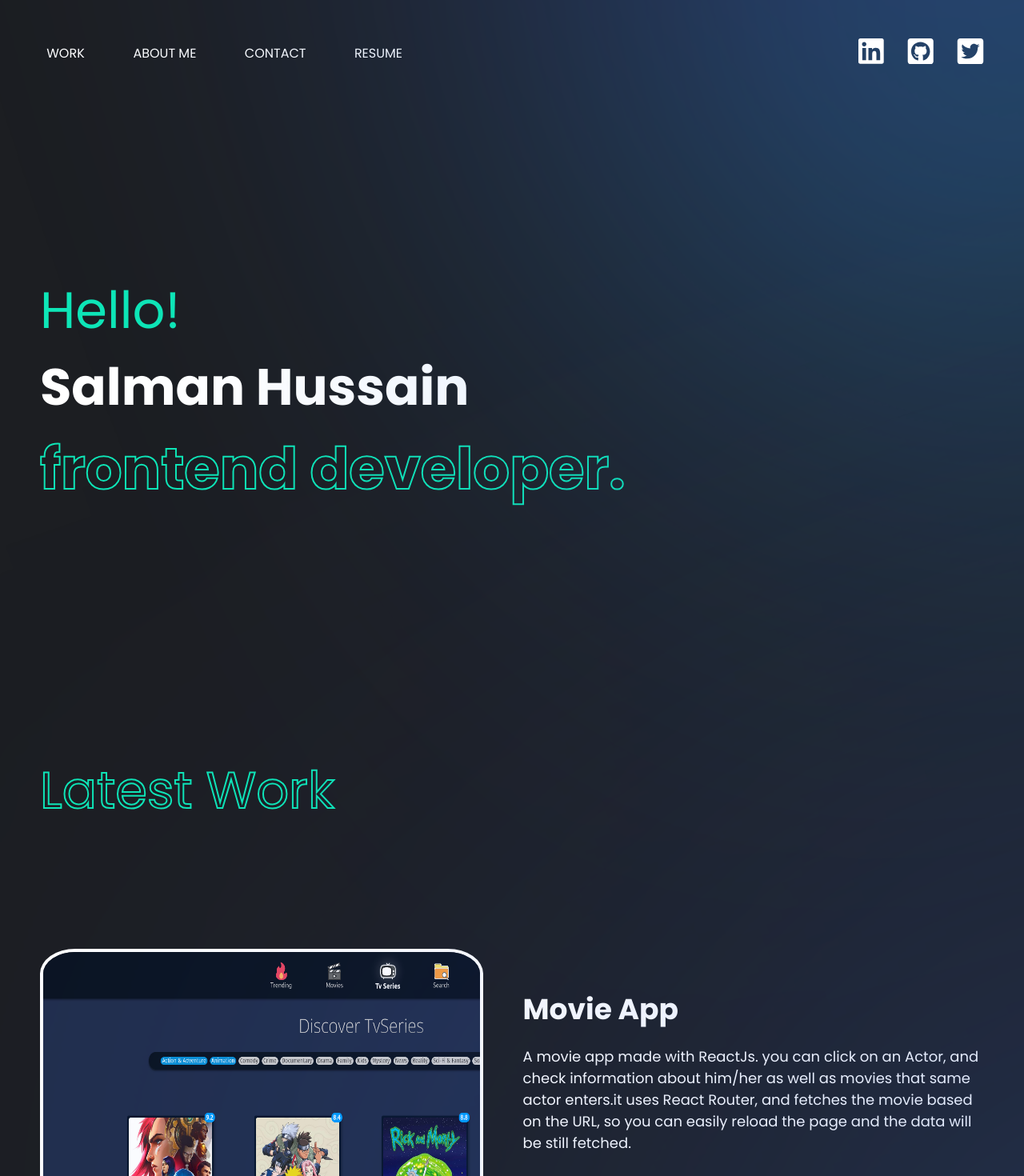
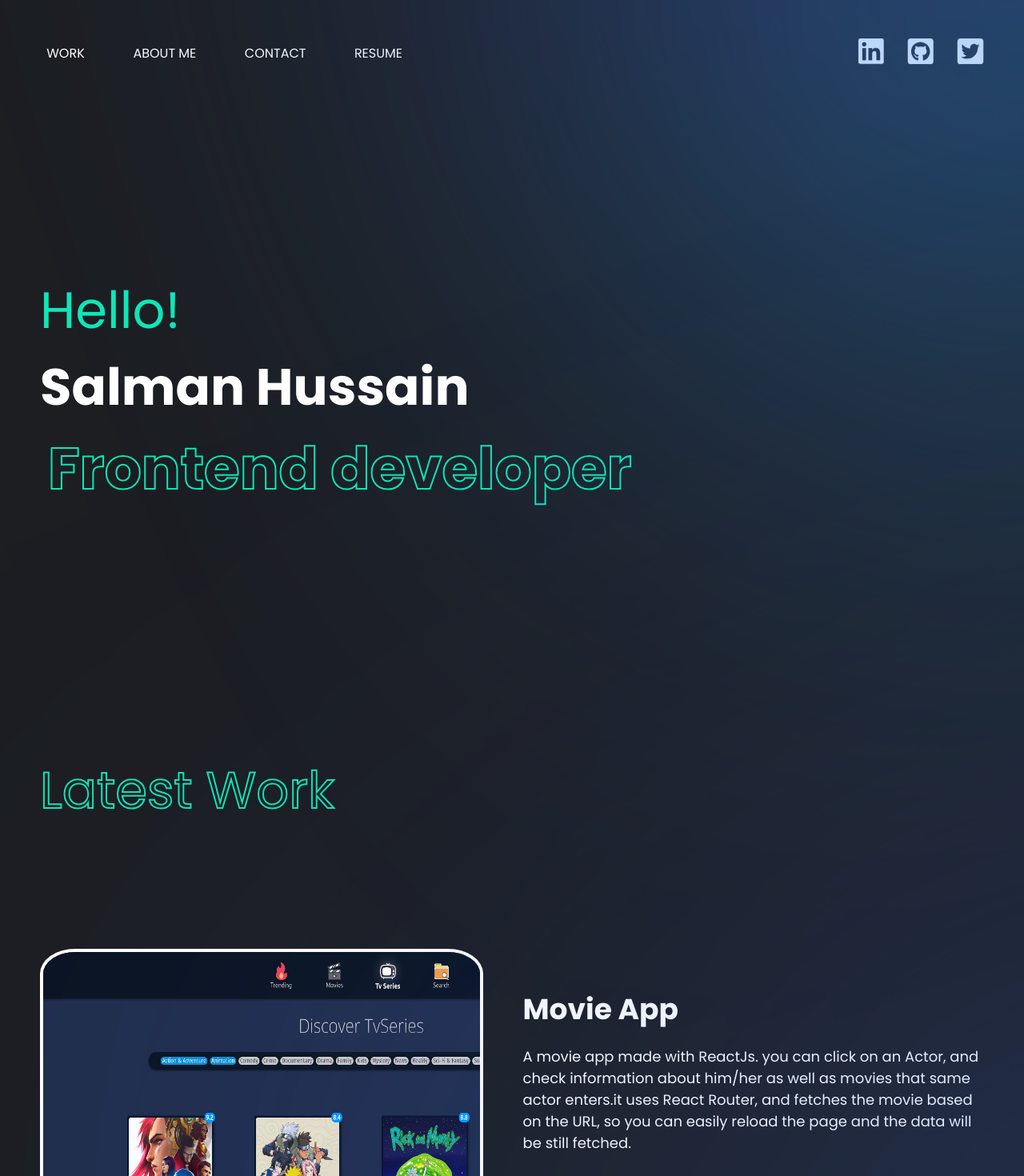
Before and after one commit to HussainSal/portfoliov2, a React (Create React App) app: page / in a window 1280 px wide. Shown: the top 1470 px of the page at 80% size. Built offline with nearby package versions, Linux system fonts and the light colour scheme.

Commit message:
animation completed

```diff
--- a/package.json
+++ b/package.json
@@ -19,6 +19,7 @@
     "react": "^17.0.2",
     "react-dom": "^17.0.2",
     "react-scripts": "5.0.0",
+    "react-spinners": "^0.11.0",
     "typescript": "^4.5.5",
     "web-vitals": "^2.1.4"
   },
--- a/src/App.css
+++ b/src/App.css
@@ -2,6 +2,7 @@
   margin: auto;
   position: relative;
   overflow-x: hidden;
+  /* display: flex; */
 }
 
 .flex {
@@ -25,6 +26,19 @@
   margin-bottom: 200px;
 }
 
+.loader {
+  margin-top: 400px;
+  display: flex;
+  justify-content: center;
+  align-items: center;
+  backface-visibility: hidden;
+  /* overflow-x: hidden; */
+}
+
+::-webkit-scrollbar {
+  display: none;
+}
+
 /* @media (max-width: 1464px) {
   .mainContainer {
     padding-left: 50px;
--- a/src/App.tsx
+++ b/src/App.tsx
@@ -1,19 +1,37 @@
-import React from "react";
+import React, { useState, useEffect, Fragment } from "react";
 import "./App.css";
 import Navigation from "./components/Navigation/Navigation";
 import Header from "./components/Header/Header";
 import Work from "./components/Work/Work";
 import About from "./components/About/About";
 import Contact from "./components/Contact/Contact";
+import ClimbingBoxLoader from "react-spinners/ClimbingBoxLoader";
 
 function App() {
+  const [loading, setLoading] = useState(true);
+
+  useEffect(() => {
+    // setLoading(true);
+    setTimeout(() => {
+      setLoading(false);
+    }, 3000);
+  }, [loading]);
+
   return (
     <div className="App">
-      <Navigation />
-      <Header />
-      <Work />
-      <About />
-      <Contact />
+      {loading ? (
+        <div className="loader">
+          <ClimbingBoxLoader color={"#0EE6B7"} loading={loading} size={25} />
+        </div>
+      ) : (
+        <Fragment>
+          <Navigation />
+          <Header />
+          <Work />
+          <About />
+          <Contact />
+        </Fragment>
+      )}
     </div>
   );
 }
--- a/src/components/About/Info.tsx
+++ b/src/components/About/Info.tsx
@@ -4,7 +4,6 @@ import img1 from "../../assets/projectsImages/frame.png";
 import img2 from "../../assets/projectsImages/framemobile.png";
 
 import classes from "./About.module.css";
-import { height } from "@mui/system";
 
 const Info = () => {
   const [deviceSize, changeDeviceSize] = useState(window.innerWidth);
--- a/src/components/Header/Header.tsx
+++ b/src/components/Header/Header.tsx
@@ -9,45 +9,50 @@ import { MotionPathPlugin } from "gsap/MotionPathPlugin";
 import { PixiPlugin } from "gsap/PixiPlugin";
 
 gsap.registerPlugin(PixiPlugin, MotionPathPlugin);
-
 const Header = () => {
   const [mouseOver, setMouseOver] = useState(false);
 
-  // useEffect(() => {
-  //   gsap.fromTo(
-  //     "#frontendText",
-  //     {
-  //       y: 0,
-  //       scale: 0.8,
-  //     },
-  //     {
-  //       y: "-1vw",
-  //       duration: 2,
-  //       scale: 1,
-  //       yoyo: true,
-  //       ease: "back",
-  //     }
-  //   );
-  // }, [mouseOver]);
+  useEffect(() => {
+    gsap.fromTo(
+      "#headingText",
+      {
+        x: "-65vw",
+        scale: 0.6,
+      },
+      { delay: 0.3, x: "0vw", duration: 2, scale: 1, yoyo: true, ease: "back" }
+    );
+    gsap.fromTo(
+      "#headingText1",
+      {
+        x: "-65vw",
+        scale: 0.6,
+      },
+      { delay: 0.5, x: "0vw", duration: 2, scale: 1, yoyo: true, ease: "back" }
+    );
+    gsap.fromTo(
+      "#headingText2",
+      {
+        x: "-65vw",
+        scale: 0.6,
+      },
+      { delay: 0.7, x: "0vw", duration: 2, scale: 1, yoyo: true, ease: "back" }
+    );
+  }, []);
 
   return (
     <header className={`${classes.header} section`}>
       <Light top="-10%" left="70%" blur="blur(350px)" />
       <div className={`${classes.mainHeading} mainContainer`}>
-        <Typography variant="h3" color="secondary">
+        <Typography id="headingText" variant="h3" color="secondary">
           Hello!
         </Typography>
-        <Typography variant="h2" color="primary">
+        <Typography id="headingText1" variant="h2" color="primary">
           Salman Hussain
         </Typography>
 
-        <div
-          className={classes.animation}
-          onMouseEnter={() => setMouseOver(!mouseOver)}
-          // onMouseLeave={() => setMouseOver(false)}
-        >
+        <div id="headingText2" className={classes.animation}>
           <Typography id="frontendText" variant="h1" className="styledText">
-            frontend developer.
+            Frontend developer
           </Typography>
         </div>
       </div>
--- a/src/components/Navigation/Navigation.tsx
+++ b/src/components/Navigation/Navigation.tsx
@@ -1,8 +1,13 @@
-import React from "react";
+import React, { useEffect } from "react";
 import classes from "./Navigation.module.css";
 import { Button, Typography } from "@material-ui/core";
 import "../../App.css";
 import SocialAccounts from "./SocialAccounts";
+import { gsap } from "gsap";
+import { MotionPathPlugin } from "gsap/MotionPathPlugin";
+import { PixiPlugin } from "gsap/PixiPlugin";
+
+gsap.registerPlugin(PixiPlugin, MotionPathPlugin);
 
 const scrollintoview = (cur: string) => {
   document.getElementById(cur)?.scrollIntoView({ behavior: "smooth" });
@@ -10,10 +15,29 @@ const scrollintoview = (cur: string) => {
 
 const navOptions = ["work", "about me", "contact"];
 const Navigation = () => {
+  useEffect(() => {
+    gsap.fromTo(
+      "#navOptions",
+      {
+        y: "-35vw",
+        scale: 0.6,
+      },
+      { delay: 0.5, y: "0vw", duration: 2, scale: 1, yoyo: true, ease: "back" }
+    );
+    gsap.fromTo(
+      "#socialAccounts",
+      {
+        y: "-35vw",
+        scale: 0.6,
+      },
+      { delay: 0.5, y: "0vw", duration: 2, scale: 1, yoyo: true, ease: "back" }
+    );
+  }, []);
+
   return (
     <nav>
       <div className={`${classes.nav} flex mainContainer`}>
-        <div className={`${classes.navOptions} flex`}>
+        <div id="navOptions" className={`${classes.navOptions} flex`}>
           {navOptions.map((cur) => {
             return (
               <Button
@@ -33,7 +57,9 @@ const Navigation = () => {
             <Typography variant="body2">Resume</Typography>
           </Button>
         </div>
-        <SocialAccounts className="" />
+        <div id="socialAccounts">
+          <SocialAccounts className="" />
+        </div>
       </div>
     </nav>
   );
--- a/src/components/Work/Work.tsx
+++ b/src/components/Work/Work.tsx
@@ -1,16 +1,36 @@
-import React from "react";
+import React, { useEffect } from "react";
 import "../../App.css";
 import { Typography } from "@material-ui/core";
 import Projectcontainerleft from "../Projectcontainer/Projectcontainerleft";
 import { projectData } from "../../assets/projectText";
 import classes from "./Work.module.css";
 import Light from "../Light/Light";
+import gsap from "gsap";
+import { MotionPathPlugin } from "gsap/MotionPathPlugin";
+import { PixiPlugin } from "gsap/PixiPlugin";
+
+gsap.registerPlugin(PixiPlugin, MotionPathPlugin);
 
 const Work = () => {
+  useEffect(() => {
+    gsap.fromTo(
+      "#latestWork",
+      {
+        x: "-45vw",
+        scale: 0.6,
+      },
+      { delay: 0.5, x: "0vw", duration: 2, scale: 1, yoyo: true, ease: "back" }
+    );
+  }, []);
+
   return (
     <section id="work" className="section work">
       <div className="mainContainer">
-        <Typography className={`${classes.heading} styledText`} variant="h3">
+        <Typography
+          id="latestWork"
+          className={`${classes.heading} styledText`}
+          variant="h3"
+        >
           Latest Work
         </Typography>
         <Light top="30%" left="90%" blur="blur(500px)" />
```
Also changed, not shown: 1 other file (tests, documents, lock files or other folders).
